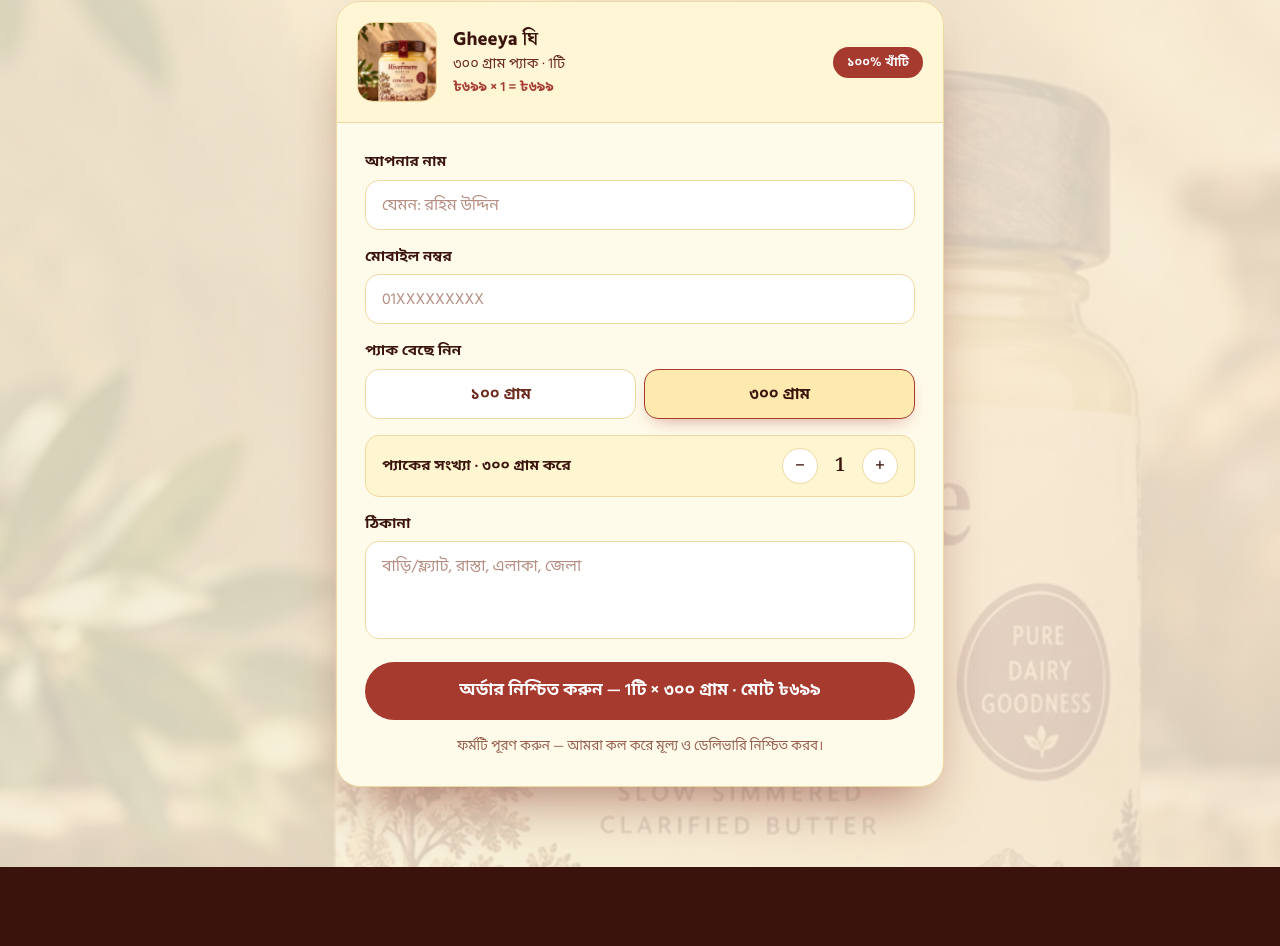
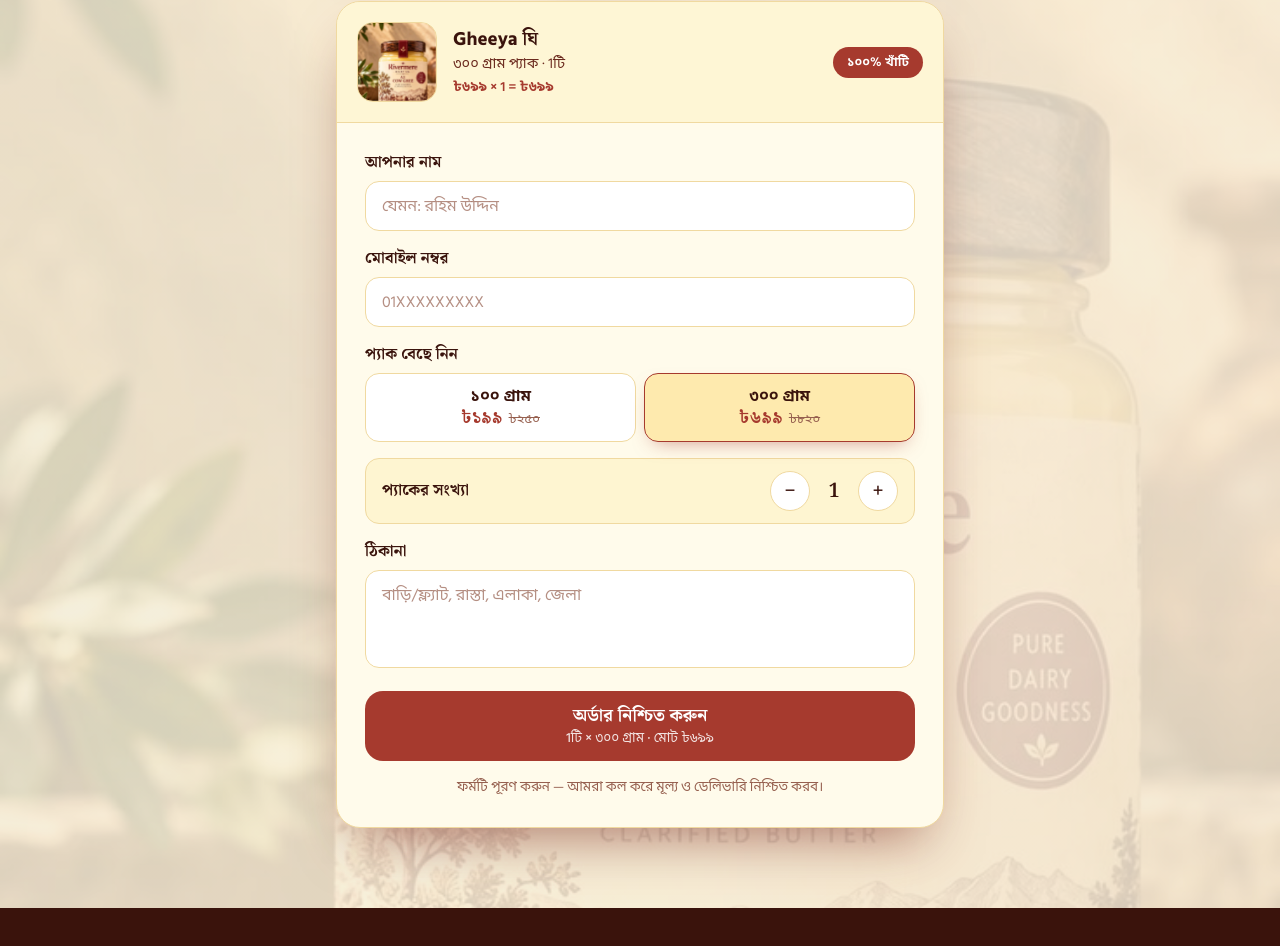
Before and after one commit to jxdeveloper001/Ghiya, a Next.js app: page / in a window 1280 px wide. Shown: the part 5521-6467 px from the top of the page. Built offline with nearby package versions, Linux system fonts and the light colour scheme.

Commit message:
Gheeya: order form buttons polish — pack buttons show price, 2-line submit, bigger stepper, serif labels

```diff
--- a/src/app/page.tsx
+++ b/src/app/page.tsx
@@ -788,7 +788,7 @@ export default function Home() {
 
               <div className="space-y-4 p-6 sm:p-7">
                 <div>
-                  <label htmlFor="name" className="mb-1.5 block text-[15px] font-semibold text-cocoa">
+                  <label htmlFor="name" className="mb-1.5 block font-display text-[16px] font-semibold text-cocoa">
                     আপনার নাম
                   </label>
                   <input
@@ -801,7 +801,7 @@ export default function Home() {
                   />
                 </div>
                 <div>
-                  <label htmlFor="phone" className="mb-1.5 block text-[15px] font-semibold text-cocoa">
+                  <label htmlFor="phone" className="mb-1.5 block font-display text-[16px] font-semibold text-cocoa">
                     মোবাইল নম্বর
                   </label>
                   <input
@@ -815,7 +815,7 @@ export default function Home() {
                   />
                 </div>
                 <div>
-                  <span className="mb-1.5 block text-[15px] font-semibold text-cocoa">
+                  <span className="mb-1.5 block font-display text-[16px] font-semibold text-cocoa">
                     প্যাক বেছে নিন
                   </span>
                   <div className="grid grid-cols-2 gap-2">
@@ -825,45 +825,59 @@ export default function Home() {
                         type="button"
                         onClick={() => setPack(p.size)}
                         aria-pressed={pack === p.size}
-                        className={`rounded-[14px] border px-4 py-3 text-[16px] font-semibold ${fade} hover:-translate-y-0.5 active:scale-[0.98] ${
+                        className={`flex flex-col items-center rounded-[14px] border px-4 py-3.5 ${fade} hover:-translate-y-0.5 active:scale-[0.98] ${
                           pack === p.size
-                            ? "border-gold bg-butter/30 text-cocoa shadow-[0_8px_20px_-10px_rgb(166_58_46/0.6)]"
-                            : "border-line bg-white text-cocoa-soft hover:border-gold/60"
+                            ? "border-gold bg-butter/30 shadow-[0_8px_20px_-10px_rgb(166_58_46/0.6)]"
+                            : "border-line bg-white hover:border-gold/60"
                         }`}
                       >
-                        {p.size}
+                        <span className="text-[16px] font-semibold leading-none text-cocoa">
+                          {p.size}
+                        </span>
+                        {p.sale !== null && (
+                          <span className="mt-1.5 leading-none">
+                            <span className="font-display text-[17px] font-bold text-gold">
+                              {bnPrice(p.sale)}
+                            </span>
+                            {p.regular !== null && (
+                              <span className="ml-1.5 text-[13px] text-cocoa-faint line-through">
+                                {bnPrice(p.regular)}
+                              </span>
+                            )}
+                          </span>
+                        )}
                       </button>
                     ))}
                   </div>
                 </div>
                 <div className="flex items-center justify-between rounded-[14px] border border-line bg-cream/70 px-4 py-3">
-                  <span className="text-[15px] font-semibold text-cocoa">
-                    প্যাকের সংখ্যা · {pack} করে
+                  <span className="font-display text-[16px] font-semibold text-cocoa">
+                    প্যাকের সংখ্যা
                   </span>
-                  <span className="flex items-center gap-1.5">
+                  <span className="flex items-center gap-2">
                     <button
                       type="button"
                       aria-label="কমান"
                       onClick={() => setQty((q) => Math.max(1, q - 1))}
-                      className={`flex h-9 w-9 items-center justify-center rounded-full border border-line bg-white text-[18px] text-cocoa ${fade} hover:border-gold hover:text-gold active:scale-90`}
+                      className={`flex h-10 w-10 items-center justify-center rounded-full border border-line bg-white text-[20px] leading-none text-cocoa ${fade} hover:border-gold hover:text-gold active:scale-90`}
                     >
                       −
                     </button>
-                    <span className="w-8 text-center font-display text-[19px] font-bold text-cocoa">
+                    <span className="w-8 text-center font-display text-[20px] font-bold text-cocoa">
                       {qty}
                     </span>
                     <button
                       type="button"
                       aria-label="বাড়ান"
                       onClick={() => setQty((q) => Math.min(9, q + 1))}
-                      className={`flex h-9 w-9 items-center justify-center rounded-full border border-line bg-white text-[18px] text-cocoa ${fade} hover:border-gold hover:text-gold active:scale-90`}
+                      className={`flex h-10 w-10 items-center justify-center rounded-full border border-line bg-white text-[20px] leading-none text-cocoa ${fade} hover:border-gold hover:text-gold active:scale-90`}
                     >
                       +
                     </button>
                   </span>
                 </div>
                 <div>
-                  <label htmlFor="address" className="mb-1.5 block text-[15px] font-semibold text-cocoa">
+                  <label htmlFor="address" className="mb-1.5 block font-display text-[16px] font-semibold text-cocoa">
                     ঠিকানা
                   </label>
                   <textarea
@@ -878,10 +892,15 @@ export default function Home() {
                 </div>
                 <button
                   type="submit"
-                  className={`${fade} w-full rounded-full bg-gold py-4 text-[17px] font-semibold text-white hover:-translate-y-0.5 hover:bg-gold-deep hover:shadow-[0_16px_32px_-12px_rgb(124_42_32/0.7)] active:scale-[0.98]`}
+                  className={`${fade} flex w-full flex-col items-center rounded-[18px] bg-gold py-3.5 text-white hover:-translate-y-0.5 hover:bg-gold-deep hover:shadow-[0_16px_32px_-12px_rgb(124_42_32/0.7)] active:scale-[0.98]`}
                 >
-                  অর্ডার নিশ্চিত করুন — {qty}টি × {pack}
-                  {selected.sale !== null ? ` · মোট ${bnPrice(selected.sale * qty)}` : ""}
+                  <span className="font-display text-[18px] font-bold leading-tight">
+                    অর্ডার নিশ্চিত করুন
+                  </span>
+                  <span className="mt-0.5 text-[13.5px] font-medium leading-tight text-white/85">
+                    {qty}টি × {pack}
+                    {selected.sale !== null ? ` · মোট ${bnPrice(selected.sale * qty)}` : ""}
+                  </span>
                 </button>
                 <p className="text-center text-[13.5px] leading-relaxed text-cocoa-faint">
                   ফর্মটি পূরণ করুন — আমরা কল করে মূল্য ও ডেলিভারি নিশ্চিত করব।
```
